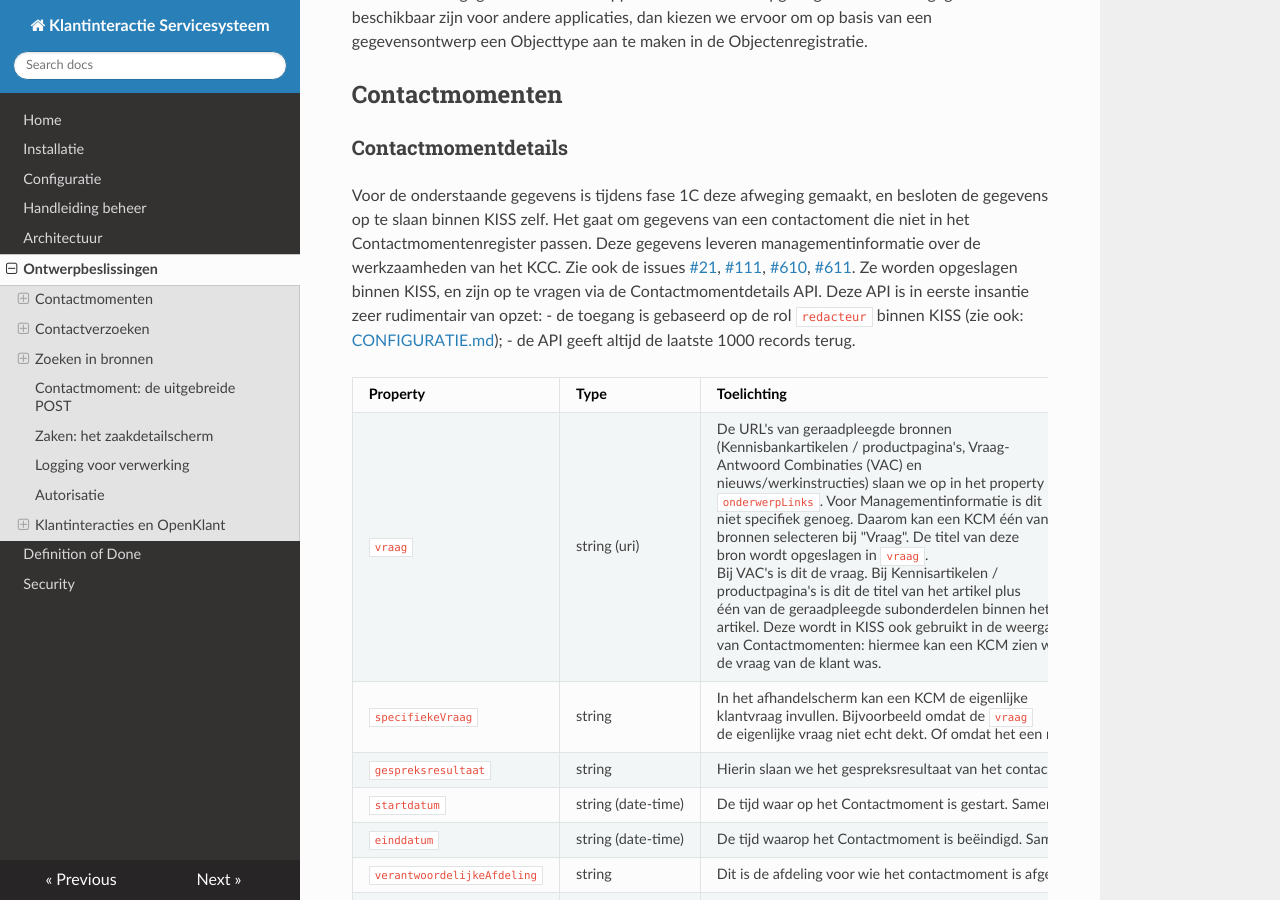
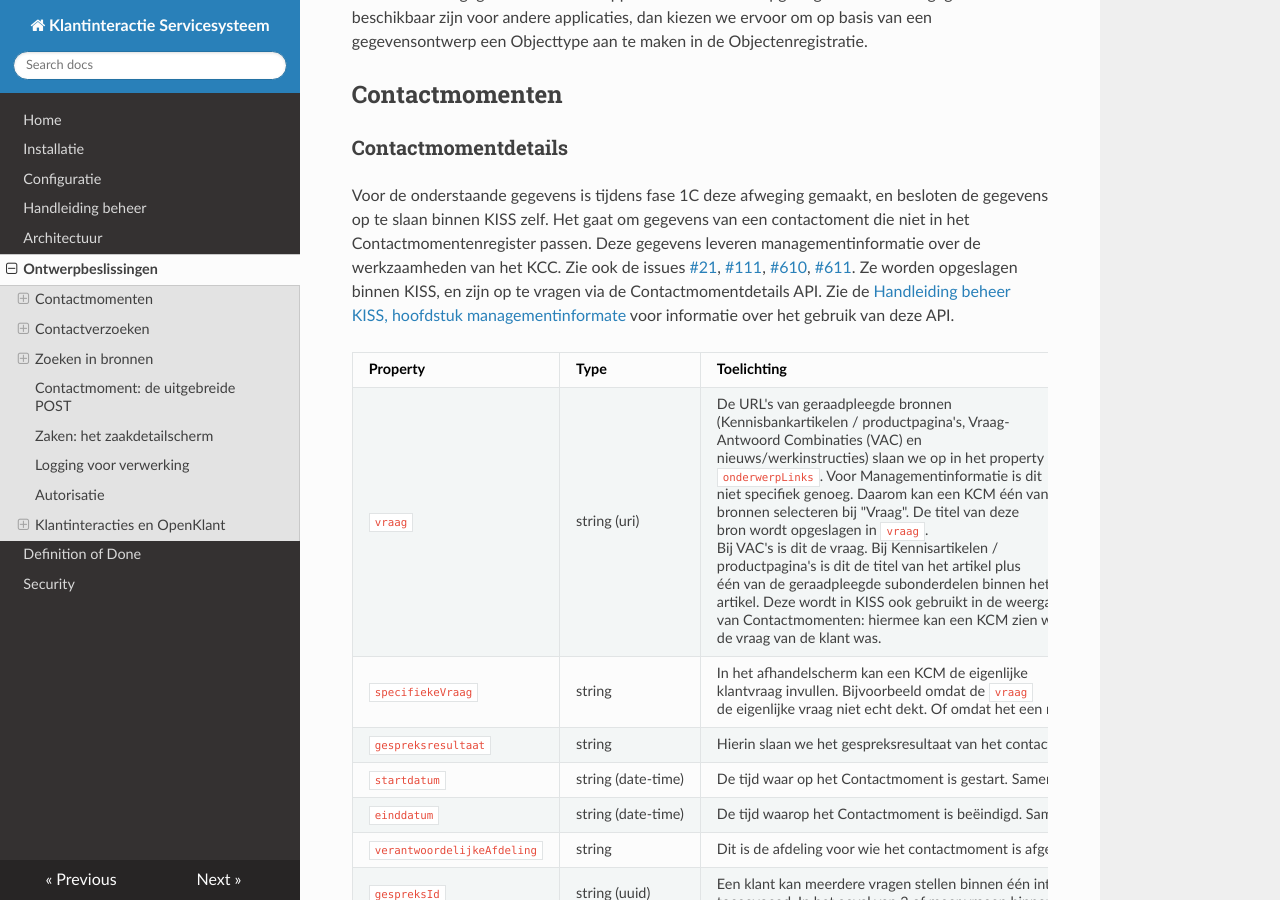
Before and after one commit to Klantinteractie-Servicesysteem/.github, an MkDocs documentation site: the page built from docs/DECISION-RECORD.md, in a window 1280 px wide and 900 px high, scrolled down 370 px. Built offline with MkDocs 1.6.1, drawn with Linux system fonts in a browser that asks for light colours; nearby versions of some CDN libraries.

Commit message:
Update DECISION-RECORD.md
verwijzing naar manual toegevoegd en opmerkingen over de werking van de API verwijderd.

```diff
--- a/docs/DECISION-RECORD.md
+++ b/docs/DECISION-RECORD.md
@@ -5,9 +5,7 @@ KISS is ontwikkeld met een eindgebruikersgroep van Klantcontactmedewerkers (KCMs
 ## Contactmomenten
 ### Contactmomentdetails
 Voor de onderstaande gegevens is tijdens fase 1C deze afweging gemaakt, en besloten de gegevens op te slaan binnen KISS zelf. Het gaat om gegevens van een contactoment die niet in het Contactmomentenregister passen. Deze gegevens leveren managementinformatie over de werkzaamheden van het KCC. Zie ook de issues  [#21](https://github.com/Klantinteractie-Servicesysteem/KISS-frontend/issues/21),  [#111](https://github.com/Klantinteractie-Servicesysteem/KISS-frontend/issues/111),  [#610](https://github.com/Klantinteractie-Servicesysteem/KISS-frontend/issues/610), [#611](https://github.com/Klantinteractie-Servicesysteem/KISS-frontend/issues/611).
-Ze worden opgeslagen binnen KISS, en zijn op te vragen via de Contactmomentdetails API. Deze API is in eerste insantie zeer rudimentair van opzet:
-- de toegang is gebaseerd op de rol `redacteur` binnen KISS (zie ook: [CONFIGURATIE.md](https://raw.githubusercontent.com/Klantinteractie-Servicesysteem/.github/main/docs/CONFIGURATIE.md));
-- de API geeft altijd de laatste 1000 records terug.
+Ze worden opgeslagen binnen KISS, en zijn op te vragen via de Contactmomentdetails API. Zie de [Handleiding beheer KISS, hoofdstuk managementinformate](https://github.com/Klantinteractie-Servicesysteem/.github/blob/main/docs/MANUAL.md#management-informatie) voor informatie over het gebruik van deze API.
 
 | Property  | Type | Toelichting |
 |--------|--------|--------|
```
